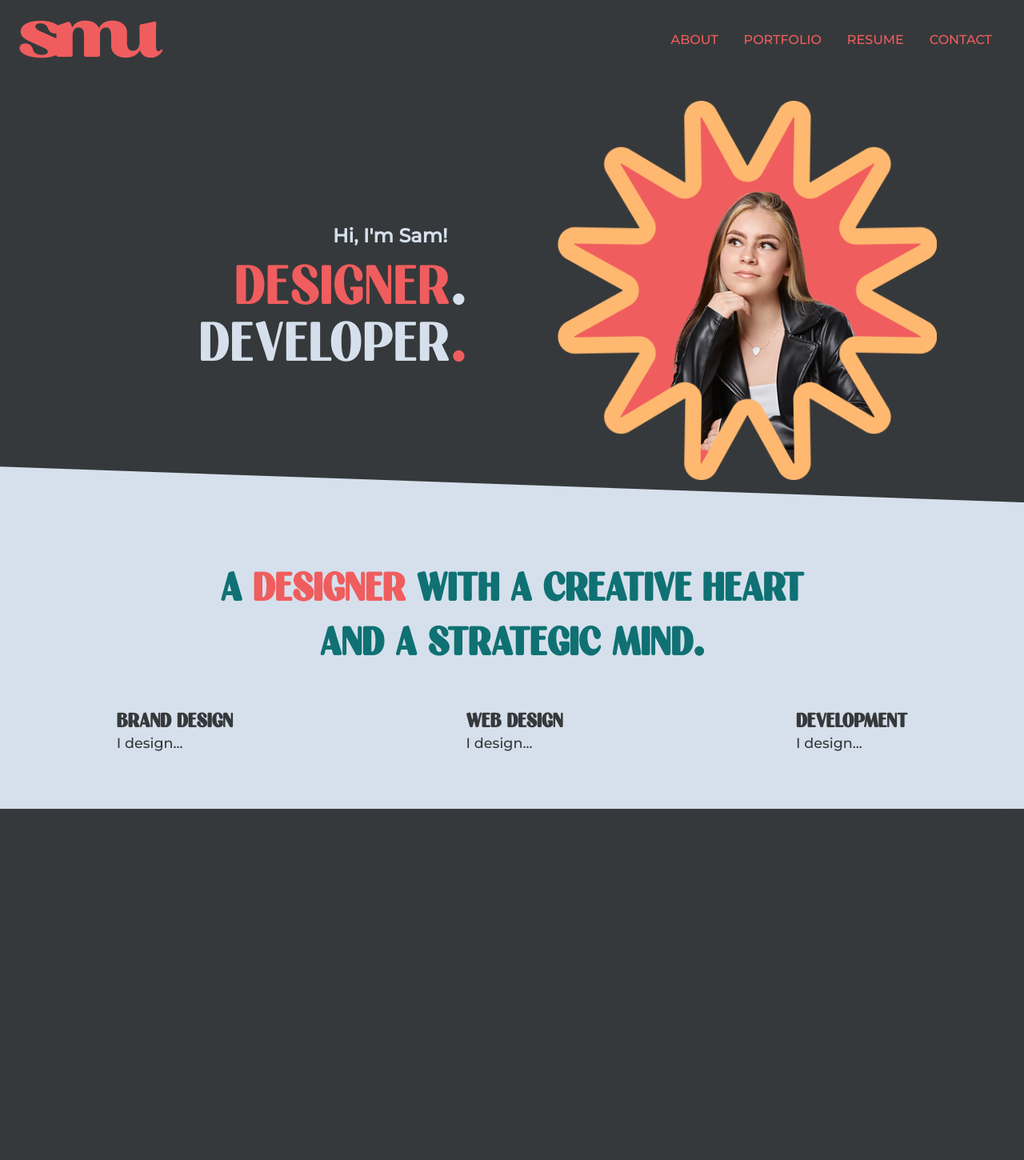
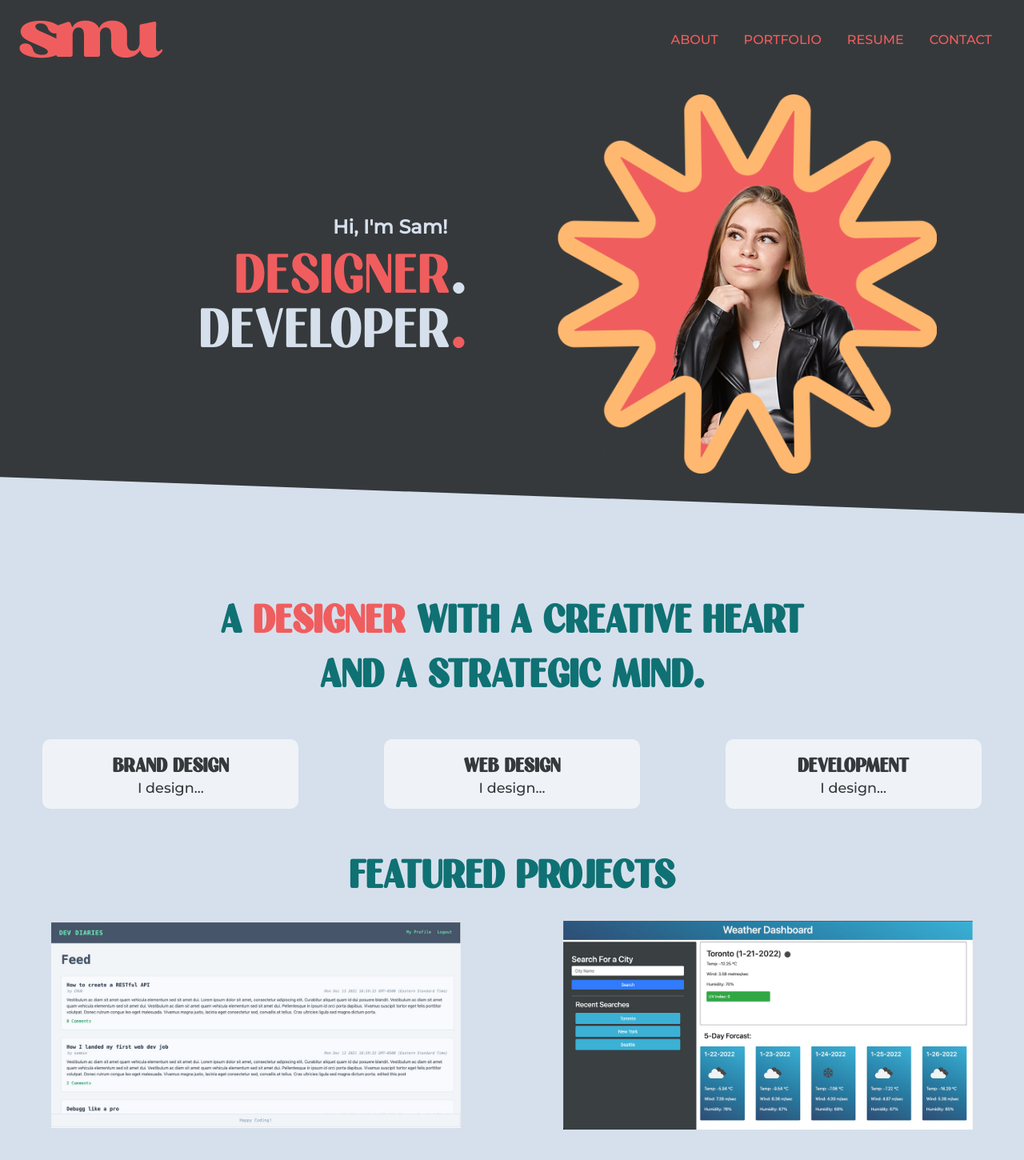
Before and after one commit to samurwin/samurwin.github.io, a React (Create React App) app: page / in a window 1280 px wide. Shown: the top 1450 px of the page at 80% size. Before the commit the page ends 1011 px from the top, so only its background shows below. Built offline with nearby package versions, Linux system fonts and the light colour scheme.

Commit message:
page content

```diff
--- a/src/index.css
+++ b/src/index.css
@@ -11,6 +11,7 @@
   --spacing-three: 1rem;
   --spacing-four: calc(1rem * 1.5);
   --spacing-five: calc(1rem * 3);
+  --spacing-six: calc(1rem * 6);
 }
 
 @font-face {
@@ -125,11 +126,9 @@ textarea {
 }
 
 header {
-  position: sticky;
   top: 0;
   left: 0;
   z-index: 99999;
-
 }
 
 footer {
--- a/src/pages/Home.js
+++ b/src/pages/Home.js
@@ -4,13 +4,13 @@ import './home.css';
 function Home() {
     return (
         <div>
-            <section className='flex-row justify-space-around align-center hero w-100 my-3'>
+            <section className='flex-row justify-space-around align-center hero w-100'>
                 <div className='col-12 col-lg-5 my-3'>
                     <h4 className='text-secondary pb-4 pr-4 text-right'>Hi, I'm Sam!</h4>
                     <p className='title text-primary'>DESIGNER<span className='title text-secondary'>.</span></p>
                     <p className='title text-secondary'>DEVELOPER<span className='title text-primary'>.</span> </p>
                 </div>
-                <div className='col-12 col-lg-5 my-2'>
+                <div className='col-12 col-lg-5 mt-3'>
                     <img
                     src={require('../assets/images/hero-star.png')}
                     alt='Samantha Urwin Web/Graphic Designer and Developer'
@@ -23,17 +23,33 @@ function Home() {
                 <br/> AND A STRATEGIC MIND.</h1>
 
                 <div className='flex-row align-center justify-space-around my-5'>
-                    <div>
+                    <div className='skill-card'>
                         <h4 className='milgran text-dark'>BRAND DESIGN</h4>
                         <p className='text-dark'>I design...</p>
                     </div>
-                    <div>
+                    <div className='skill-card'>
                         <h4 className='milgran text-dark'>WEB DESIGN</h4>
                         <p className='text-dark'>I design...</p>
                     </div>
-                    <div>
+                    <div className='skill-card'>
                         <h4 className='milgran text-dark'>DEVELOPMENT</h4>
                         <p className='text-dark'>I design...</p>
+                    </div>
+                </div>
+
+                <div className='mt-5'>
+                    <h1 className='milgran text-quatrinary text-center'>FEATURED PROJECTS</h1>
+                    <div className='flex-row align-center justify-space-around mt-4'>
+                        <img
+                        src={require('../assets/images/dev-diaries.jpg')}
+                        alt='dev diaries project'
+                        className='featured-img'
+                        />
+                        <img
+                        src={require('../assets/images/weather-dash.jpg')}
+                        alt='weather dashboard project'
+                        className='featured-img'
+                        />
                     </div>
                 </div>
             </section>
--- a/src/pages/home.css
+++ b/src/pages/home.css
@@ -4,7 +4,7 @@ body {
 .title {
     font-size: 4.25rem;
     font-family: 'MilgranCondensed';
-    margin: -25px 0;
+    margin: -1.75rem 0;
     text-align: right;
 }
 
@@ -12,8 +12,26 @@ body {
     background-color: var(--dark);
 }
 
-/* angled div */
 .home-slanted-div {
+    padding: var(--spacing-six) 0;
+    clip-path: polygon(0% 0, 100% 5%, 100% 100%, 0 100%);
+    background-color: var(--secondary);
+}
+
+.skill-card {
+    background-color: var(--light);
+    padding: var(--spacing-three);
+    border: none;
+    border-radius: 10px;
+    width: 20rem;
+    text-align: center;
+}
+
+.featured-img {
+    width: 40%;
+}
+
+/* .home-slanted-div {
     position: relative;
     padding: var(--spacing-four) 0;
     background: var(--secondary);
@@ -21,7 +39,6 @@ body {
     z-index: 1;
 }
 
-/* where the magic happens */
 .home-slanted-div:after {
     content: '';
     width: 100%;
@@ -33,3 +50,10 @@ body {
     transform-origin: right top;
     transform: skewY(2deg);
 }
+
+.home-slanted-div div .skill-card {
+    background-color: light;
+    border: none;
+    border-radius: 15px;
+    text-align: center;
+} */
```
